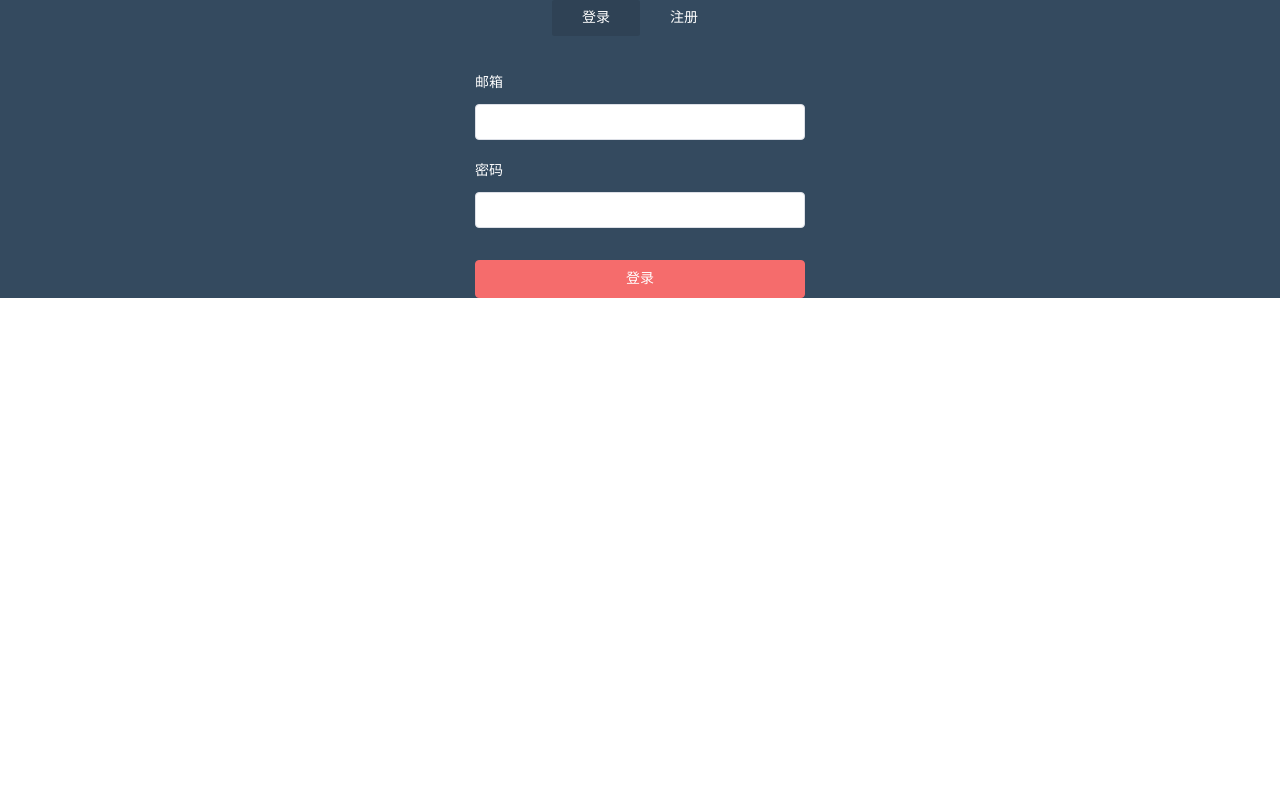
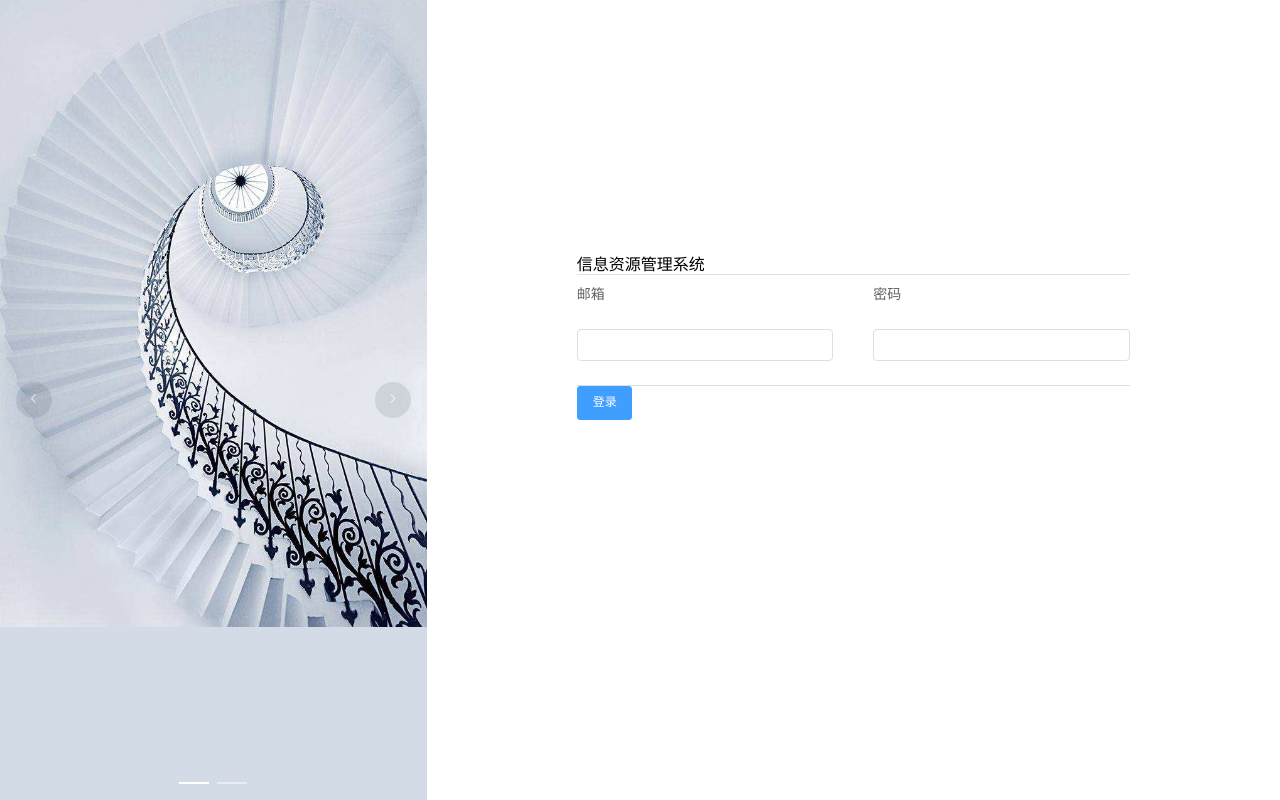
Before and after one commit to ucontext/xcloud-ui, a Vue app: page /change#/login in a window 1280 px wide. Built offline with nearby package versions, Linux system fonts and the light colour scheme.

Commit message:
login page

```diff
--- a/src/views/login/index.vue
+++ b/src/views/login/index.vue
@@ -1,76 +1,56 @@
 <template>
   <div id="login">
-    <div class="login-wrap">
-      <ul class="menu-tab">
-        <li
-          v-for="item in menuTab"
-          :key="item.id"
-          :class="{ current: item.current }"
-          @click="toggleMenu(item)"
-        >{{ item.tex }}</li>
-      </ul>
-      <el-form
-        :model="ruleForm"
-        :rules="rules"
-        status-icon
-        ref="ruleForm"
-        class="login-form"
-        size="medium"
-      >
-        <el-form-item prop="email" class="item-form">
-          <label>邮箱</label>
-          <el-input type="text" v-model="ruleForm.email" autocomplete="off"></el-input>
+    <el-row>
+      <el-col :span="8">
+        <el-carousel height="100vh">
+          <el-carousel-item v-for="item in src" :key="item.index">
+            <el-image :src="item"></el-image>
+          </el-carousel-item>
+        </el-carousel>
+      </el-col>
+      <el-col :span="16">
+        <div class="login-form">
+          <span style="font-size:16px">信息资源管理系统</span>
+          <el-form :model="ruleForm" :rules="rules" label-position="top" status-icon ref="ruleForm">
+            <el-divider></el-divider>
+            <el-row :gutter="40">
+              <el-col :span="12">
+                <el-form-item prop="email" class="item-form" label="邮箱">
+                  <el-input type="text" v-model="ruleForm.email" size="small" autocomplete="off"></el-input>
                 </el-form-item>
-
-        <el-form-item prop="password" class="item-form">
-          <label>密码</label>
+              </el-col>
+              <el-col :span="12">
+                <el-form-item prop="password" class="item-form" label="密码">
                   <el-input
                     type="password"
                     v-model="ruleForm.password"
                     autocomplete="off"
                     minlength="6"
                     maxlength="20"
+                    size="small"
                   ></el-input>
                 </el-form-item>
-
-        <el-form-item prop="passwords" class="item-form" v-if="model === 'register'">
-          <label>确认密码</label>
-          <el-input
-            type="text"
-            v-model="ruleForm.passwords"
-            autocomplete="off"
-            minlength="6"
-            maxlength="20"
-          ></el-input>
-        </el-form-item>
-
-        <!-- <el-form-item prop="code" class="item-form">
-          <label>验证码</label>
-          <el-row :gutter="10">
-            <el-col :span="15">
-              <el-input v-model="ruleForm.code" autocomplete="off" minlength="6" maxlength="20"></el-input>
-            </el-col>
-            <el-col :span="9">
-              <el-button type="success" class="block">获取验证码</el-button>
               </el-col>
             </el-row>
-        </el-form-item>-->
 
-        <el-form-item>
+            <el-divider></el-divider>
+
             <el-button
-            type="danger"
-            class="login-btn block"
+              type="primary"
+              size="small"
+              class="block"
               :disabled="loginStatus"
               @click="submitForm('ruleForm')"
-          >{{ model==='login' ? '登录' : '注册'}}</el-button>
-        </el-form-item>
+            >登录</el-button>
           </el-form>
         </div>
+      </el-col>
+    </el-row>
   </div>
 </template>
 
 <script>
-import { validateEmail, validatePass } from "@/utils/validate.js";
+import { validateEmail,validatePass } from "@/utils/validate.js";
 import { Login } from "@/api/login";
 import { mapMutations } from "vuex";
 
@@ -99,33 +79,11 @@ export default {
       }
     };
 
-    // 验证确认密码
-    var validatePasswords = (rule, value, callback) => {
-      // 使用v-show时，提交表单问题处理
-      if (this.model === "login") {
-        callback();
-      }
-      if (value === "") {
-        callback(new Error("请输入密码"));
-      } else if (value != this.ruleForm.password) {
-        callback(new Error("两次密码不一致"));
-      } else {
-        callback();
-      }
-    };
-
-    // 验证验证码
-    var validateCode = (rule, value, callback) => {
-      let reg = /^[a-z0-9]{6}$/;
-      if (value === "") {
-        callback(new Error("请输入验证码"));
-      } else if (!reg.test(value)) {
-        callback(new Error("验证码格式有误"));
-      } else {
-        callback();
-      }
-    };
     return {
+      src: [
+        require("../../assets/timg.jpg"),
+        require("../../assets/light.jpg")
+      ],
       menuTab: [
         {
           tex: "登录",
@@ -157,20 +115,6 @@ export default {
         password: [
           {
             validator: validatePassword,
-            trigger: "blur"
-          }
-        ],
-
-        passwords: [
-          {
-            validator: validatePasswords,
-            trigger: "blur"
-          }
-        ],
-
-        code: [
-          {
-            validator: validateCode,
             trigger: "blur"
           }
         ]
@@ -215,19 +159,9 @@ export default {
             }
           });
         } else {
-          console.log("error submit!!");
           return false;
         }
       });
-
-      // this.$refs[formName].validate(valid => {
-      //   if (valid) {
-      //     alert("submit!");
-      //   } else {
-      //     console.log("error submit!!");
-      //     return false;
-      //   }
-      // });
     }
   }
 };
@@ -236,56 +170,38 @@ export default {
 <style lang="scss" scoped>
 #login {
   height: 100%;
-  margin: 0;
+  margin: 0 auto;
   padding: 0;
-  background-color: #344a5f;
-}
-
-.login-wrap {
-  width: 330px;
-  margin: auto;
-}
-
-.menu-tab {
-  text-align: center;
-
-  li {
-    display: inline-block;
-    width: 88px;
-    line-height: 36px;
-    font-size: 14px;
-    color: #fff;
-    border-radius: 2px;
-    // 鼠标指针变成手势
-    cursor: pointer;
-  }
-}
-
-.current {
-  background-color: rgba(0, 0, 0, 0.1);
+  background-color: #ffffff;
 }
 
 .login-form {
-  margin-top: 29px;
-
-  label {
-    display: block;
-    font-size: 14px;
-    color: #fff;
-    margin-bottom: 3px;
+  margin-top: 30%;
+  padding: 0 150px;
 }
 
-  .item-form {
-    margin-bottom: 13px;
+.el-form--label-top .el-form-item__label {
+  padding: 0;
 }
 
 .block {
-    width: 100%;
+  width: 10%;
   display: block;
 }
 
-  .login-btn {
-    margin-top: 19px;
+.el-carousel__item h3 {
+  color: #475669;
+  font-size: 14px;
+  opacity: 0.75;
+  line-height: 100vh;
+  margin: 0;
 }
+
+.el-carousel__item:nth-child(2n) {
+  background-color: #99a9bf;
+}
+
+.el-carousel__item:nth-child(2n + 1) {
+  background-color: #d3dce6;
 }
 </style>
```
Also changed, not shown: src/assets/light.jpg (added), src/assets/timg.jpg (added). Lines whose indentation alone changed are shown as unchanged.
